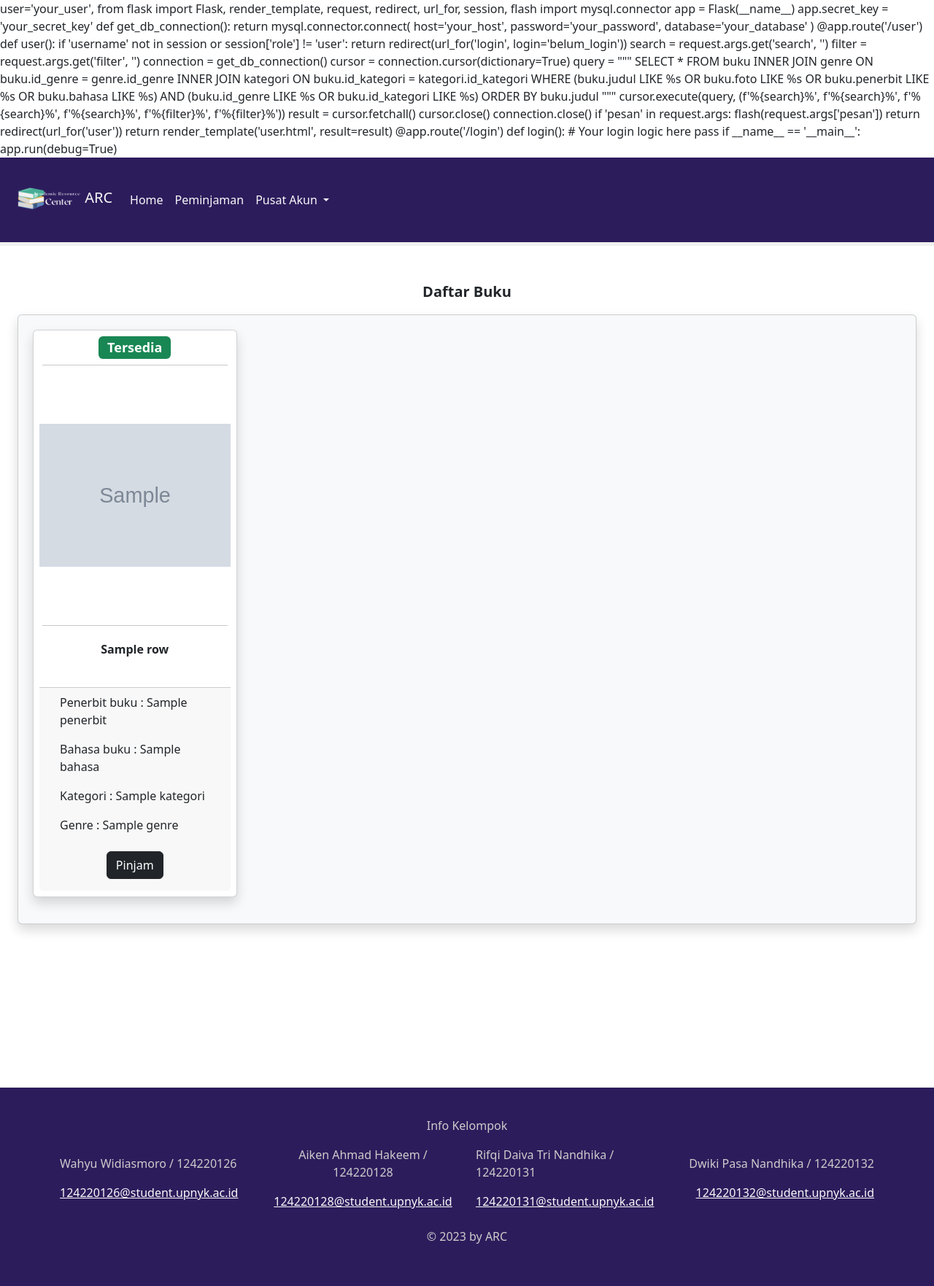
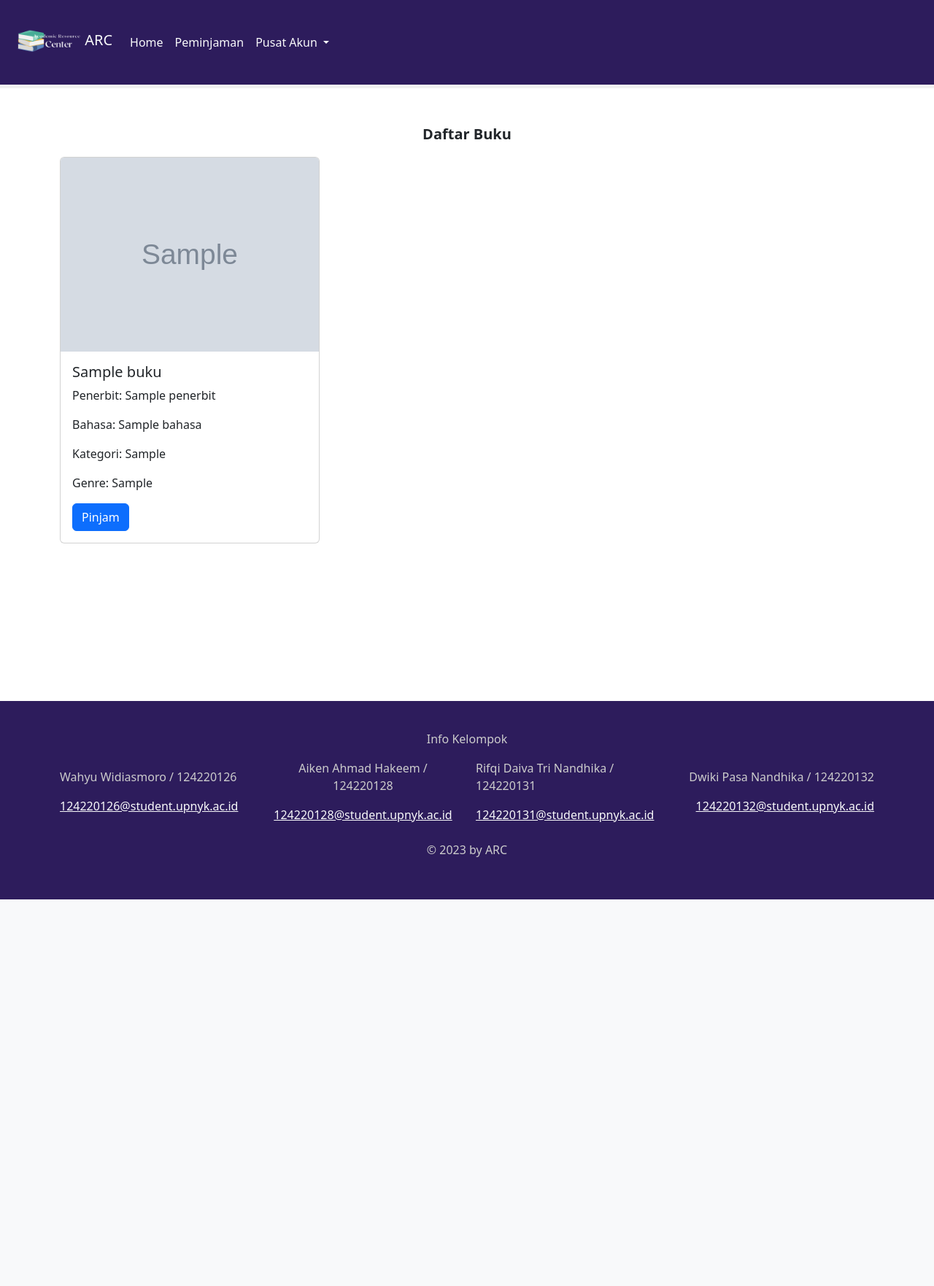
Before and after one commit to rifqidaiva/tw-1, a Flask app: template templates/user.html in a window 1280 px wide. Shown: the whole page at 73% size. After the commit the page ends 1233 px from the top, so only its background shows below. Run offline with Flask 3, Linux system fonts and the light colour scheme; the template is opened without the code that fills it: most values are stand-ins (such as "Sample title", 1, 10 or a date in 2020); grey boxes marked "Sample" are stand-in pictures; some libraries are stand-ins or nearby versions.

Commit message:
Get data from database

```diff
--- a/app.py
+++ b/app.py
@@ -57,7 +57,24 @@ def halaman():
         if session['username'] == 'admin':
             return render_template('admin.html')
         else:
-            return render_template('user.html')
+            # ambil data dari database [{id_buku, judul, foto, penerbit, bahasa, id_kategori, id_genre}]
+            cursor = mysql.connection.cursor()
+            cursor.execute('SELECT id_buku, judul, foto, penerbit, bahasa, id_kategori, id_genre FROM buku')
+            buku_data = cursor.fetchall()
+            cursor.close()
+            data = []
+            for row in buku_data:
+              data.append({
+                'id_buku': row[0],
+                'judul': row[1],
+                'foto': '/static/img/' + row[2],
+                'penerbit': row[3],
+                'bahasa': row[4],
+                'id_kategori': row[5],
+                'id_genre': row[6]
+              })
+              print(data)
+            return render_template('user.html', data=data)
     else:
         return redirect(url_for('login'))
 
--- a/templates/user.html
+++ b/templates/user.html
@@ -1,54 +1,3 @@
-user='your_user',
-
-from flask import Flask, render_template, request, redirect, url_for, session, flash
-import mysql.connector
-
-app = Flask(__name__)
-app.secret_key = 'your_secret_key'
-
-def get_db_connection():
-    return mysql.connector.connect(
-        host='your_host',
-        password='your_password',
-        database='your_database'
-    )
-
-@app.route('/user')
-def user():
-    if 'username' not in session or session['role'] != 'user':
-        return redirect(url_for('login', login='belum_login'))
-
-    search = request.args.get('search', '')
-    filter = request.args.get('filter', '')
-
-    connection = get_db_connection()
-    cursor = connection.cursor(dictionary=True)
-    query = """
-        SELECT * FROM buku
-        INNER JOIN genre ON buku.id_genre = genre.id_genre
-        INNER JOIN kategori ON buku.id_kategori = kategori.id_kategori
-        WHERE (buku.judul LIKE %s OR buku.foto LIKE %s OR buku.penerbit LIKE %s OR buku.bahasa LIKE %s)
-        AND (buku.id_genre LIKE %s OR buku.id_kategori LIKE %s) ORDER BY buku.judul
-    """
-    cursor.execute(query, (f'%{search}%', f'%{search}%', f'%{search}%', f'%{search}%', f'%{filter}%', f'%{filter}%'))
-    result = cursor.fetchall()
-    cursor.close()
-    connection.close()
-
-    if 'pesan' in request.args:
-        flash(request.args['pesan'])
-        return redirect(url_for('user'))
-
-    return render_template('user.html', result=result)
-
-@app.route('/login')
-def login():
-    # Your login logic here
-    pass
-
-if __name__ == '__main__':
-    app.run(debug=True)
-
 <!DOCTYPE html>
 <html>
 
@@ -67,66 +16,26 @@ if __name__ == '__main__':
         <div id="progress-bar-fill"></div>
     </div>
     <p class="mt-5" style="text-align: center; font-size:20px"><b>Daftar Buku</b></p>
-    {% if request.args.get('pesan') == 'berhasil_pinjam' %}
-        <div class='mx-4 alert alert-success text-center'><b>Berhasil melakukan peminjaman buku</b></div>
-    {% elif request.args.get('pesan') == 'gagal_pinjam' %}
-        <div class='mx-4 alert alert-danger text-center'><b>Terjadi kesalahan sistem. gagal meminjam buku</b></div>
-    {% endif %}
-    <div class="card bg-body-tertiary rounded shadow p-3 mx-4 mb-4">
-        {% if not result %}
-            <div class="mx-auto">Buku tidak ditemukan / belum tersedia</div>
-        {% else %}
-            <div class="row p-1">
-            {% for row in result %}
-                <div class="col-3 mb-3 flex d-flex justify-content-center">
-                <div class="card shadow p-2" style="width: 18rem;">
-                    <center>
-                    {% if row['statuss'] == 'Dipinjam' %}
-                        <h4><span class="badge bg-danger">Dipinjam</span></h4>
-                    {% elif row['statuss'] == 'Tersedia' %}
-                        <h4><span class="badge bg-success">Tersedia</span></h4>
-                    {% endif %}
-                    <hr class="m-1">
-                    <img src="img/{{ row['foto'] }}" class="card-img-top"
-                        style="width: 100%; aspect-ratio: 3/4; object-fit: contain;">
-                    <hr class="m-1">
-                    <center>
-                        <div class="card-body" style="min-height: 80px;">
-                        <b class="card-text">{{ row['judul'] }}</b>
-                        </div>
-                        <div class="card-footer">
-                        <div class="container" style="min-height:170px;">
-                            <p class="card-text" style="text-align: left;">Penerbit buku : {{ row['penerbit'] }}</p>
-                            <p class="card-text" style="text-align: left;">Bahasa buku : {{ row['bahasa'] }}</p>
-                            <p class="card-text" style="text-align: left;">Kategori : {{ row['kategori'] }}</p>
-                            <p class="card-text" style="text-align: left;">Genre : {{ row['genre'] }}</p>
-                        </div>
-                        <br>
-                        <div>
-                            {% if row['statuss'] == 'Dipinjam' %}
-                            <a style="text-align: center;" href="{{ url_for('peminjaman', id_buku=row['id_buku']) }}"
-                                class="btn btn-dark mb-2 disabled" tabindex="-1" role="button"
-                                aria-disabled="true" disabled data-bs-toggle="modal"
-                                data-bs-target="#pinjamModal" onclick="setPinjamUrl(this.getAttribute('href'))">
-                                Pinjam
-                            </a>
-                            {% elif row['statuss'] == 'Tersedia' %}
-                            <a style="text-align: center;" href="{{ url_for('peminjaman', id_buku=row['id_buku']) }}"
-                                class="btn btn-dark mb-2" data-bs-toggle="modal" data-bs-target="#pinjamModal"
-                                onclick="setPinjamUrl(this.getAttribute('href'))">
-                                Pinjam
-                            </a>
-                            {% endif %}
-                        </div>
-                        </div>
+    <!-- tampilkan dari variabel data dari database [{id_buku, judul, foto, penerbit, bahasa, id_kategori, id_genre}] -->
+    <div class="container">
+        <div class="row">
+            {% for buku in data %}
+            <div class="col-12 col-md-6 col-lg-4">
+                <div class="card mb-3">
+                    <img src="{{buku.foto}}" class="card-img-top" alt="{{buku.judul}}">
+                    <div class="card-body">
+                        <h5 class="card-title
+                        ">{{buku.judul}}</h5>
+                        <p class="card-text">Penerbit: {{buku.penerbit}}</p>
+                        <p class="card-text">Bahasa: {{buku.bahasa}}</p>
+                        <p class="card-text">Kategori: {{buku.id_kategori}}</p>
+                        <p class="card-text">Genre: {{buku.id_genre}}</p>
+                        <button type="button" class="btn btn-primary" data-bs-toggle="modal" data-bs-target="#pinjamModal"
+                            onclick="setPinjamUrl('peminjaman.php?id_buku={{buku.id_buku}}')">Pinjam</button>
+                    </div>
                 </div>
-                </div>
-                {% if loop.index % 4 == 0 %}
-                </div><div class="row">
-                {% endif %}
+            </div>
             {% endfor %}
-            </div>
-        {% endif %}
         </div>
     </div>
 
```
